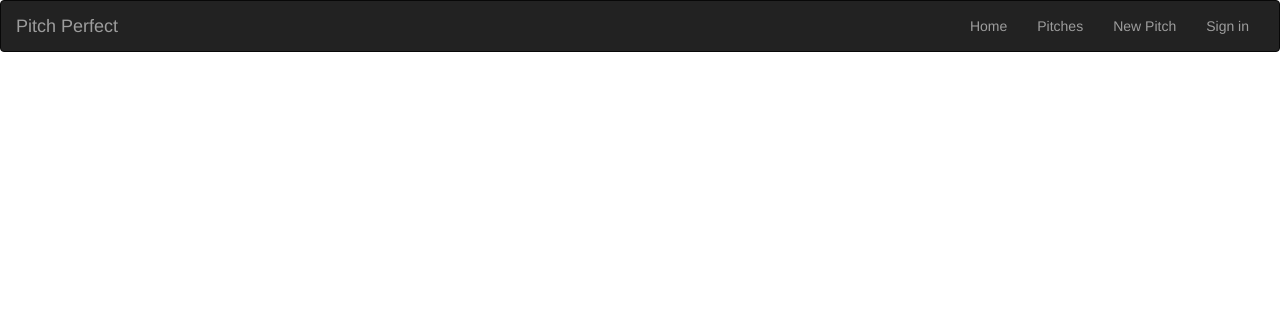
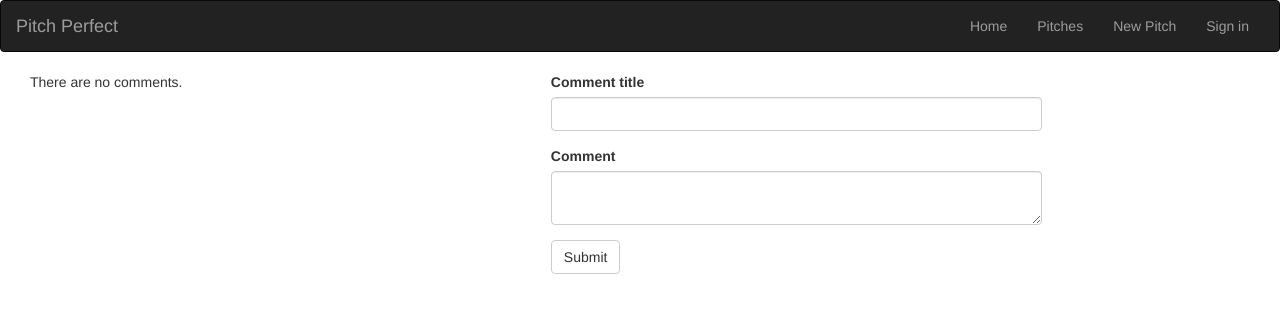
Before and after one commit to macc254/Pitches, a Flask app: template app/templates/comment.html in a window 1280 px wide. Shown: the top 313 px of the page. Run offline with Flask 2, Linux system fonts and the light colour scheme; the template is opened without the code that fills it: values that come from a table or form of the project are taken from there, others are empty; some libraries are stand-ins or nearby versions.

Commit message:
modified create  pitch file

```diff
--- a/app/main/views.py
+++ b/app/main/views.py
@@ -30,8 +30,7 @@ def new_pitch():
         pitch_comment = form.pitch.data
         category = form.category.data
         user_id = current_user
-        new_pitch = Pitch(pitch=pitch_comment,category=category,user_id=current_user._get_current_object().id,title = title)
-        new_pitch.save()
+        new_pitch = Pitch(pitch_comment=pitch_comment,category=category,user_id=current_user._get_current_object().id,title = title)
         return redirect(url_for('main.index'))
     return render_template('new_pitch.html', pitch_form=form )
 
--- a/app/models.py
+++ b/app/models.py
@@ -72,6 +72,7 @@ class Pitch(db.Model):
 
     __tablename__ = 'pitches'
     id = db.Column(db.Integer, primary_key = True)
+    title = db.Column(db.String(255))
     category = db.Column(db.String(255))
     pitch_text = db.Column(db.String(400))
     posted = db.Column(db.DateTime, index=True, default=datetime.utcnow)
--- a/app/templates/comment.html
+++ b/app/templates/comment.html
@@ -1,13 +1,27 @@
-{% extends 'base.html'%} {% block content%}
+{% extends 'base.html'%} {% import 'bootstrap/wtf.html' as wtf %} {% block content%}
 <div class="container-fluid">
-
+    {% if comment %}
     <div class="row">
         <div class="col-sm-4">
+            <h3>All comments</h3>
+            {%for comment in comment %}
+            <div class="card w-90 mb-3">
+                <div class="card-body">
+                    <h5>{{comment.pitch.title}}</h5>
+                    <p class="card-title">{{ comment.comment }}</p>
+                    <p class="card-text">--- {{comment.user.username}}</p>
+                </div>
+            </div>
+            {% endfor%}
+            <div class="col-sm-8">
+                {{wtf.quick_form(form)}}
+            </div>
         </div>
-
-        <div class="col-sm-8">
-            {{format_comment|safe}}
+        {%else%}
+        <div class="col-md-5">There are no comments.</div>
+        <div class="col-md-5">
+            {{wtf.quick_form(form)}}
         </div>
+        {%endif%}
     </div>
-</div>
-{%endblock%}
+    {%endblock%}
```
Also changed, not shown: app/templates/new_pitch.html (+15 -0 lines), migrations/versions/6a30494ce3c8_added_a_title_to_pitches_migration.py (added, +28 -0 lines).
